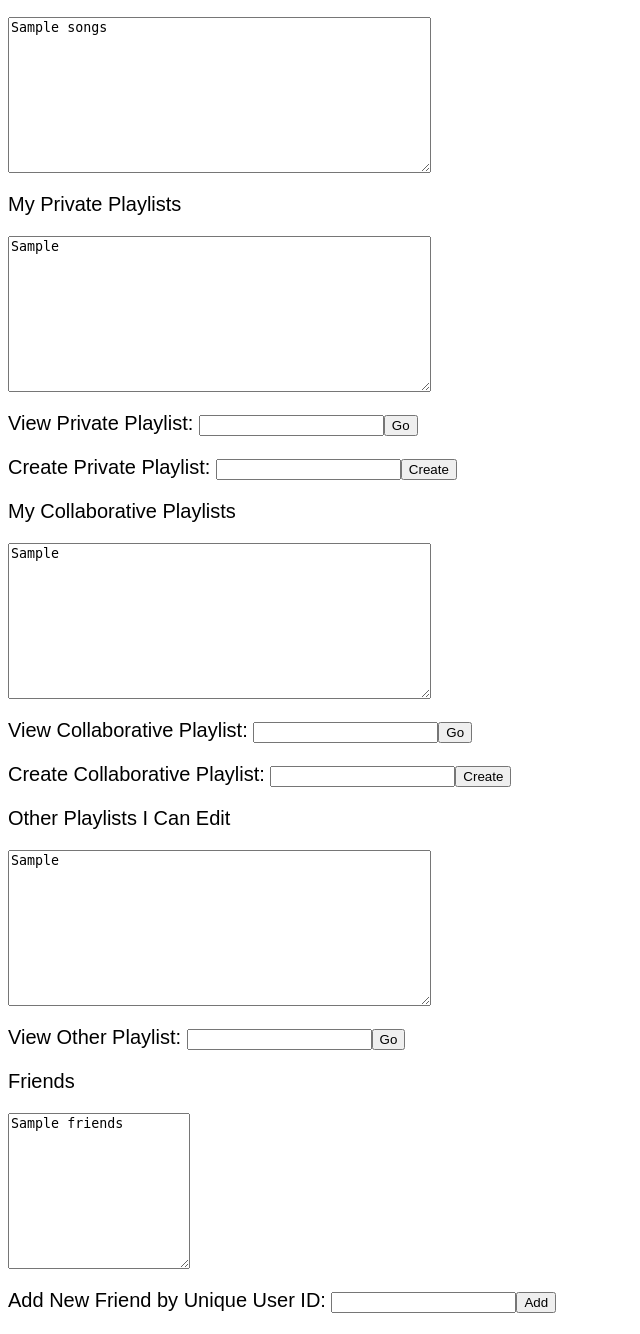
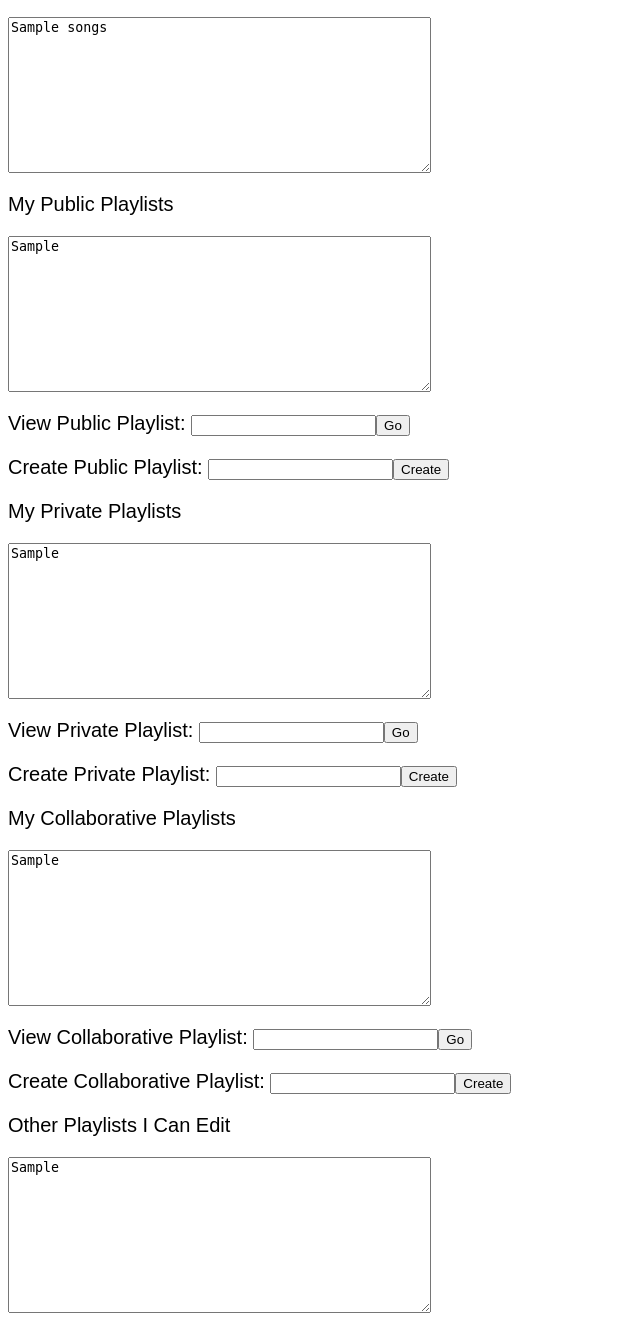
Before and after one commit to ryanbrand/music_database, a Flask app: template webserver/templates/homepage.html in a window 1280 px wide. Shown: the part 455-1789 px from the top of the page, without its empty margins (0-640 px from the left). Before the commit the page ends 1768 px from the top, so only its background shows below. Run offline with Flask 2, Linux system fonts and the light colour scheme; the template is opened without the code that fills it: most values are stand-ins (such as "Sample title", 1, 10 or a date in 2020); parts of the project's set-up code (start-up, migrations or seed data) failed here and were passed over.

Commit message:
added public playlists to homepage'

```diff
--- a/webserver/templates/homepage.html
+++ b/webserver/templates/homepage.html
@@ -25,6 +25,20 @@
 <p>My Songs</p>
 <textarea readonly name="saved_songs"
    rows="10" cols="50">{{songs}}</textarea>
+
+<p>My Public Playlists</p>
+<textarea readonly name="private_playlists"
+   rows="10" cols="50">{{public_playlists}}</textarea>
+
+<form method="POST" action="/show_playlist_songs">
+<p>View Public Playlist: <input type="text" name="playlist_name"><input \
+type="submit" value="Go"></p>
+</form>
+
+<form method="POST" action="/public_playlist_create">
+<p>Create Public Playlist: <input type="text" name="playlist_name"><input \
+type="submit" value="Create"></p>
+</form>
 
 <p>My Private Playlists</p>
 <textarea readonly name="private_playlists"
```
